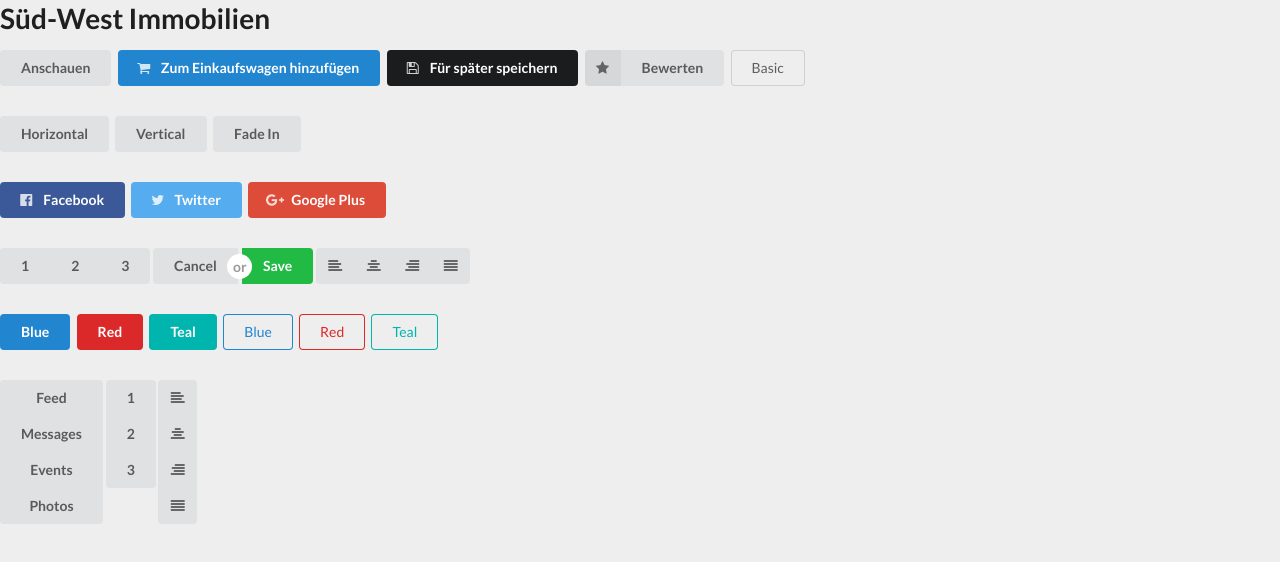
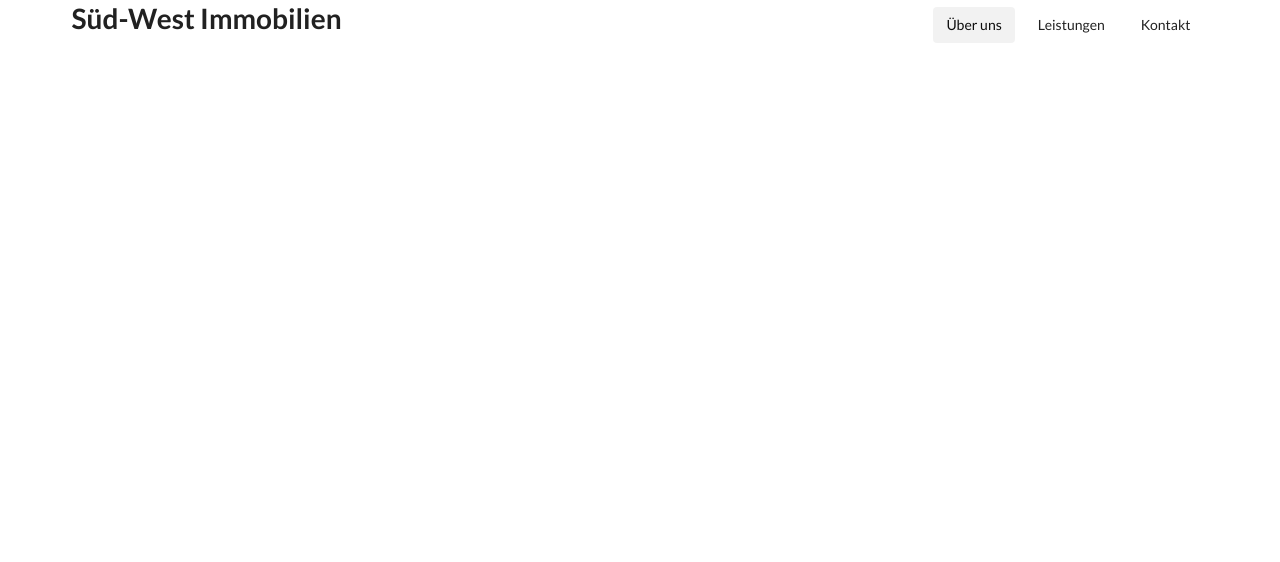
Before and after one commit to andrereus/sued-west-immobilien, a website: page index.html in a window 1280 px wide. Drawn offline with nearby package versions, Linux system fonts and the light colour scheme.

Commit message:
Add menu

```diff
--- a/index.html
+++ b/index.html
@@ -1,92 +1,28 @@
 <!doctype html>
-<html>
+<html lang="de">
     <head>
+        <meta charset="utf-8">
+        <meta http-equiv="x-ua-compatible" content="ie=edge">
+        <meta name="viewport" content="width=device-width, initial-scale=1">
+
         <title>Süd-West Immobilien</title>
+        <meta name="description" content="Süd-West Immobilien">
+
         <link rel="stylesheet" href="semantic/dist/semantic.min.css">
         <link rel="stylesheet" href="css/main.css">
     </head>
     <body>
-        <h1>Süd-West Immobilien</h1>
-        <div class="button demo">
-            <div class="ui button">Anschauen</div>
-            <div class="ui primary button"><i class="shop icon"></i> Zum Einkaufswagen hinzufügen</div>
-            <div class="ui secondary button"><i class="save icon"></i> Für später speichern</div>
-            <div class="ui labeled icon button"><i class="star icon"></i> Bewerten</div>
-            <div class="ui basic button">Basic</div>
-            <div class="ui hidden divider"></div>
-
-            <div class="ui animated button">
-                <div class="visible content">Horizontal</div>
-                <div class="hidden content">Hidden</div>
-            </div>
-            <div class="ui vertical animated button">
-                <div class="visible content">Vertical</div>
-                <div class="hidden content">Hidden</div>
-            </div>
-            <div class="ui animated fade button">
-                <div class="visible content">Fade In</div>
-                <div class="hidden content">Hidden</div>
-            </div>
-
-            <div class="ui hidden divider"></div>
-            <div class="ui facebook button"><i class="facebook icon"></i> Facebook</div>
-            <div class="ui twitter button"><i class="twitter icon"></i> Twitter</div>
-            <div class="ui google plus button"><i class="google plus icon"></i> Google Plus</div>
-            <div class="ui hidden divider"></div>
-
-            <div class="ui buttons">
-                <div class="ui button">1</div>
-                <div class="ui button">2</div>
-                <div class="ui button">3</div>
-            </div>
-            <div class="ui buttons">
-                <div class="ui button">Cancel</div>
-                <div class="or"></div>
-                <div class="ui positive button">Save</div>
-            </div>
-            <div class="ui icon buttons">
-                <div class="ui button"><i class="align left icon"></i></div>
-                <div class="ui button"><i class="align center icon"></i></div>
-                <div class="ui button"><i class="align right icon"></i></div>
-                <div class="ui button"><i class="align justify icon"></i></div>
-            </div>
-
-            <div class="ui hidden divider"></div>
-            <div class="ui blue button">Blue</div>
-            <div class="ui red button">Red</div>
-            <div class="ui teal button">Teal</div>
-            <div class="ui blue basic button">Blue</div>
-            <div class="ui red basic button">Red</div>
-            <div class="ui teal basic button">Teal</div>
-            <div class="ui hidden divider"></div>
-
-            <div class="ui vertical buttons">
-                <div class="ui button">Feed</div>
-                <div class="ui button">Messages</div>
-                <div class="ui button">Events</div>
-                <div class="ui button">Photos</div>
-            </div>
-            <div class="ui vertical buttons">
-                <div class="ui button">1</div>
-                <div class="ui button">2</div>
-                <div class="ui button">3</div>
-            </div>
-            <div class="ui vertical icon buttons">
-                <div class="ui button"><i class="align left icon"></i></div>
-                <div class="ui button"><i class="align center icon"></i></div>
-                <div class="ui button"><i class="align right icon"></i></div>
-                <div class="ui button"><i class="align justify icon"></i></div>
+        <div class="ui container">
+            <div class="ui secondary menu">
+                <h1>Süd-West Immobilien</h1>
+                <div class="right menu">
+                    <a class="active item">Über uns</a>
+                    <a class="item">Leistungen</a>
+                    <a class="item">Kontakt</a>
+                </div>
             </div>
         </div>
 
-        <script type="text/javascript">
-            $('.button.demo .follow').state({
-                text: {
-                    inactive : 'Follow',
-                    active   : 'Following'
-                }
-            });
-        </script>
         <script
             src="https://code.jquery.com/jquery-3.2.1.min.js"
             integrity="sha256-hwg4gsxgFZhOsEEamdOYGBf13FyQuiTwlAQgxVSNgt4="
--- a/scss/main.scss
+++ b/scss/main.scss
@@ -1,4 +1,4 @@
-$color: #eee;
+$color: #fff;
 
 body {
     background: $color;
```
Also changed, not shown: css/main.css.
